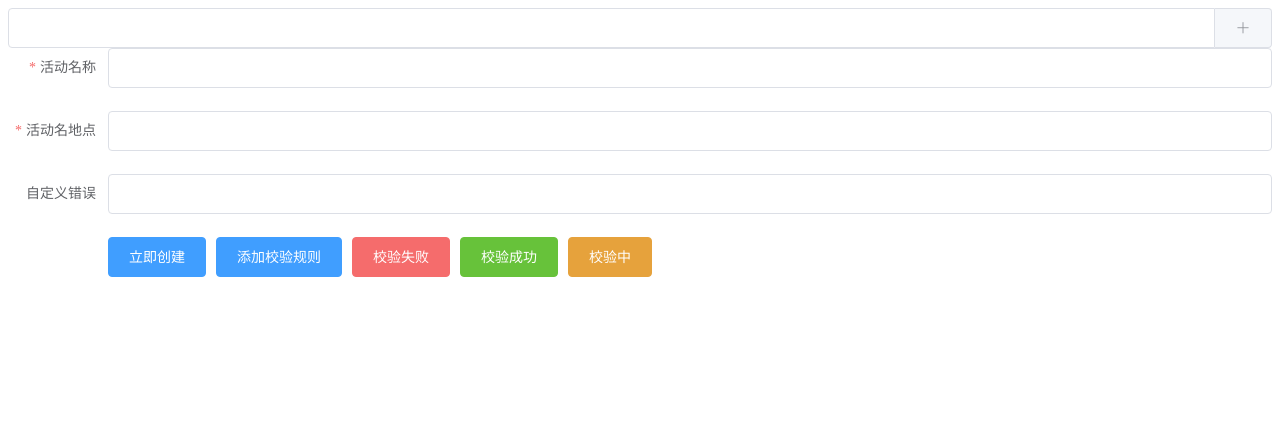
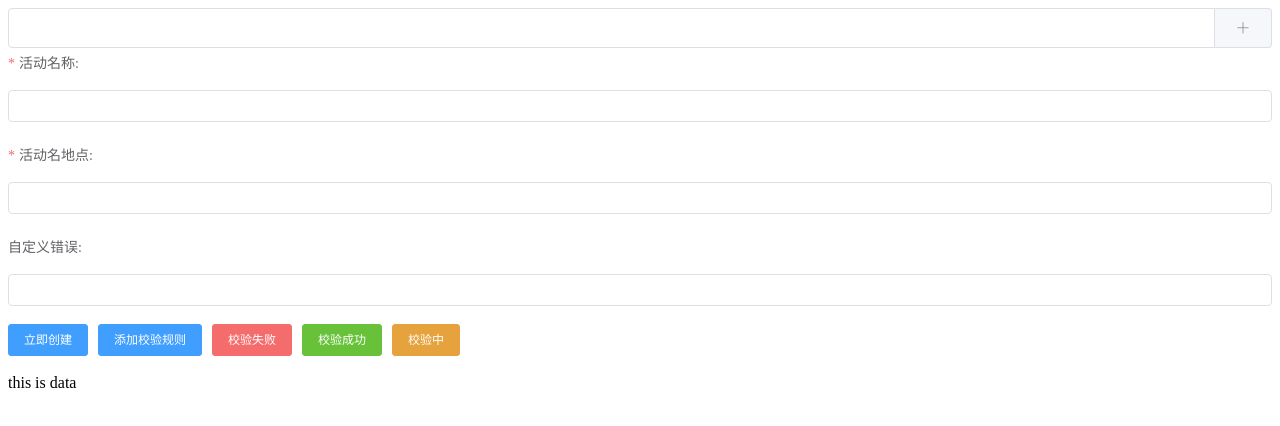
Before and after one commit to ximelly/vue-practice, a Vue app: page / in a window 1280 px wide. Shown: the top 426 px of the page. Built offline with nearby package versions, Linux system fonts and the light colour scheme.

Commit message:
vueX使用
vueX使用

```diff
--- a/package.json
+++ b/package.json
@@ -10,7 +10,8 @@
   "dependencies": {
     "core-js": "^2.6.5",
     "element-ui": "^2.13.0",
-    "vue": "^2.6.10"
+    "vue": "^2.6.10",
+    "vuex": "^3.1.2"
   },
   "devDependencies": {
     "@vue/cli-plugin-babel": "^3.8.0",
--- a/src/App.vue
+++ b/src/App.vue
@@ -13,17 +13,28 @@
 
       <!--
         label-width:label的宽度
+        label-position label展示的位置  top||left
         inline:el-form-item作为行内元素，多个展示在一行
         rules:表单校验规则  prop属性进行绑定
         validate-om-rule-change  当rules改变时是否立即做校验，默认为true
         status-icon 校验结果对应图标
+        label-suffix label的后缀
+        hide-required-asterisk  是否隐藏required图标
+        disabled 禁用所有表单
+        size 表单大小
+        实现原理：属性通过provide inject传给input组件进行处理
       -->
       <el-form ref="form"
         :model="form"
         label-width="100px"
+        label-position="top"
+        label-suffix=":"
         :rules="rules"
         :validate-on-rule-change="false"
-        status-icon>
+        status-icon
+        :disabled="false"
+        size="small"
+        :hide-required-asterisk="false">
         <el-form-item label="活动名称" prop="name">
           <el-input v-model="form.name"></el-input>
         </el-form-item>
@@ -49,6 +60,7 @@
           <el-button data-status="3" type="warning" @click="editStatus('validating')">校验中</el-button>
         </el-form-item>
       </el-form>
+      <div>{{$store.state.data}}</div>
   </div>
 </template>
 
@@ -118,6 +130,8 @@
         this.status=type;
         if(type=="error"){
           this.error="自定义错误";
+        }else{
+          this.error="";
         }
       }
     },
--- a/src/main.js
+++ b/src/main.js
@@ -2,10 +2,12 @@ import Vue from 'vue'
 import App from './App.vue'
 import ElementUI from 'element-ui';
 import 'element-ui/lib/theme-chalk/index.css';
+import store from './store'
 Vue.use(ElementUI);
 
 Vue.config.productionTip = false
 
 new Vue({
   render: h => h(App),
+  store
 }).$mount('#app')
--- /dev/null
+++ b/src/store.js
@@ -0,0 +1,20 @@
+import Vue from 'vue'
+import Vuex from 'vuex'
+
+Vue.use(Vuex);
+
+export default new Vuex.Store({
+    state: {
+      data: 'this is data'
+    },
+    mutations: {
+      SET_DATA(state, data) {
+        state.data = data
+      }
+    },
+    actions: {
+      setData({ commit }, data) {
+        commit('SET_DATA', data)
+      }
+    }
+})
```
Also changed, not shown: 1 other file (tests, documents, lock files or other folders).
